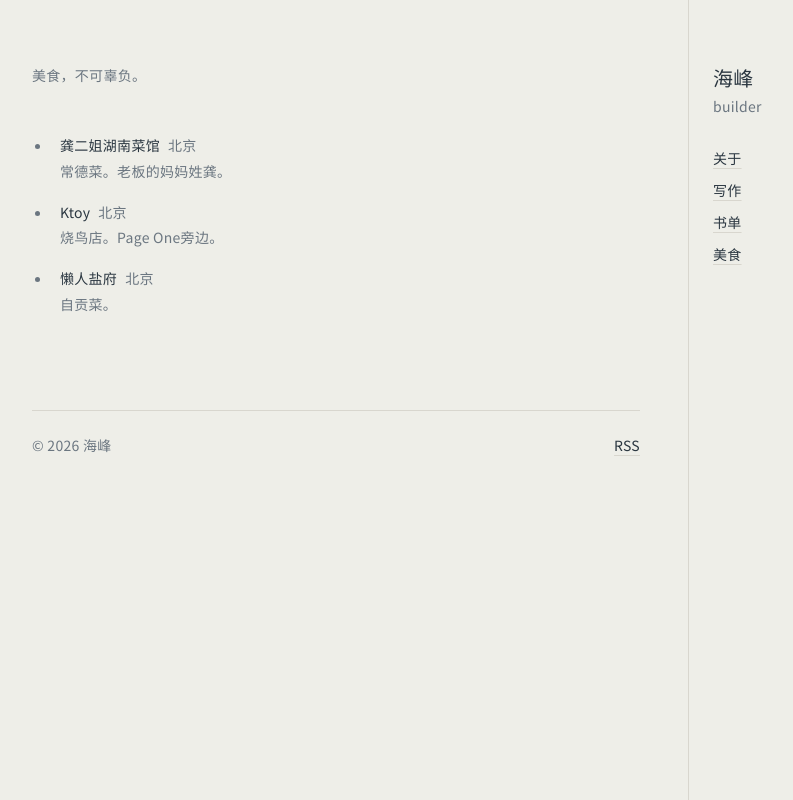
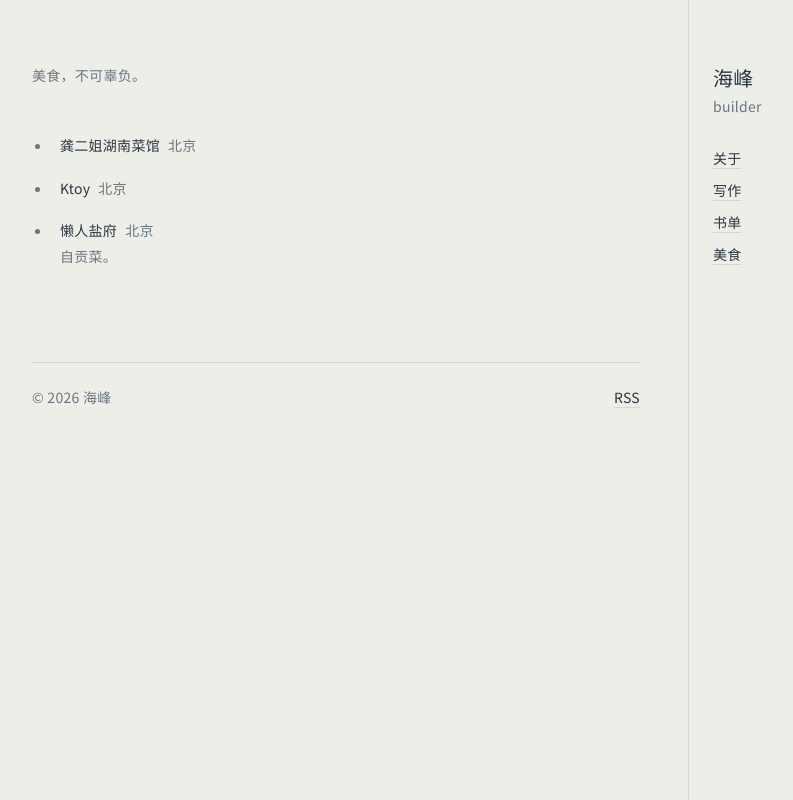
Before and after one commit to kuoouk/personal-site, a Next.js app: page /food in a window 1280 px wide. Shown: the whole page, without its empty margins (368-1161 px from the left). Built offline with nearby package versions, Linux system fonts and the light colour scheme.

Commit message:
Update page.tsx

```diff
--- a/app/food/page.tsx
+++ b/app/food/page.tsx
@@ -8,12 +8,10 @@ const restaurants = [
   {
     name: "龚二姐湖南菜馆",
     location: "北京",
-    note: "常德菜。老板的妈妈姓龚。",
   },
   {
     name: "Ktoy",
     location: "北京",
-    note: "烧鸟店。Page One旁边。",
   },
   {
     name: "懒人盐府",
```
